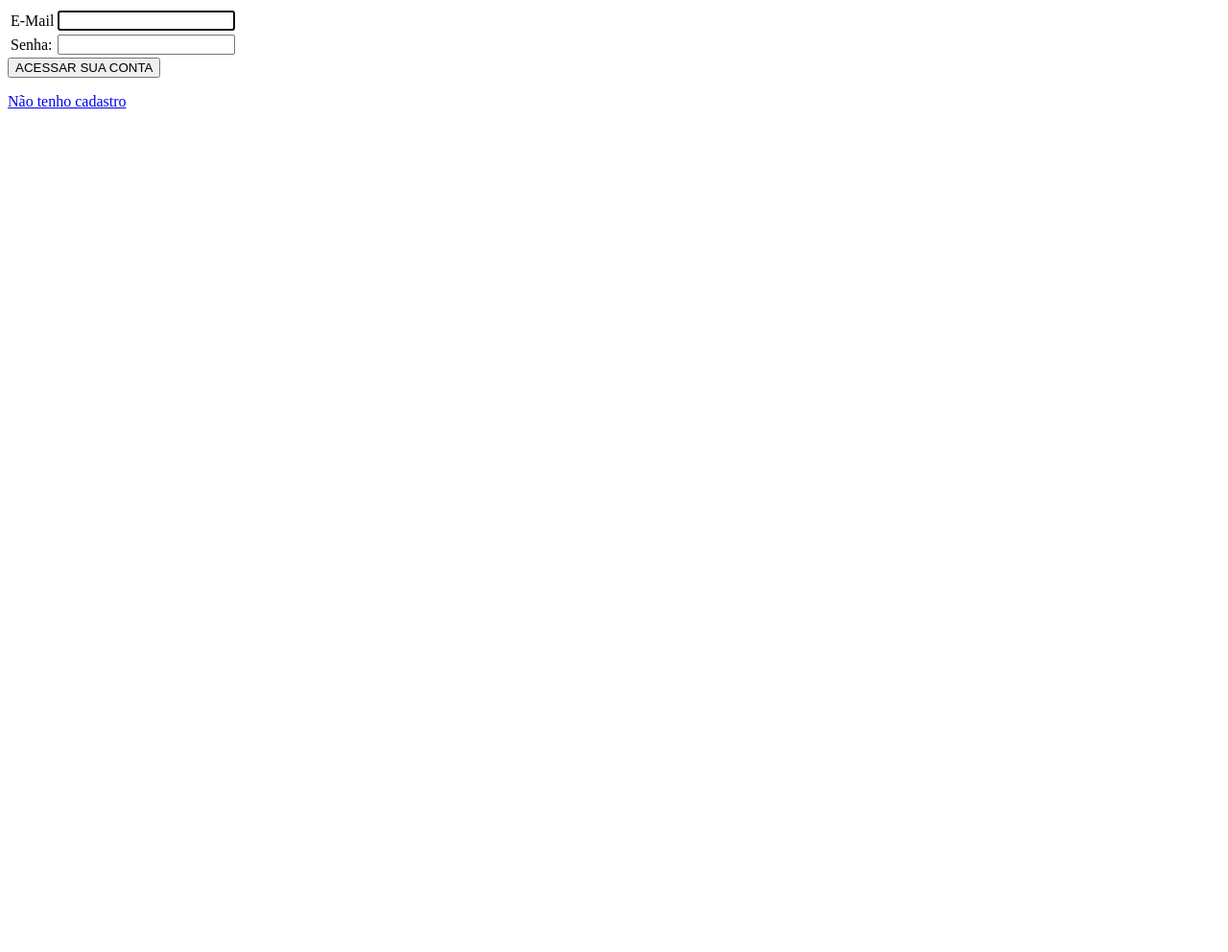
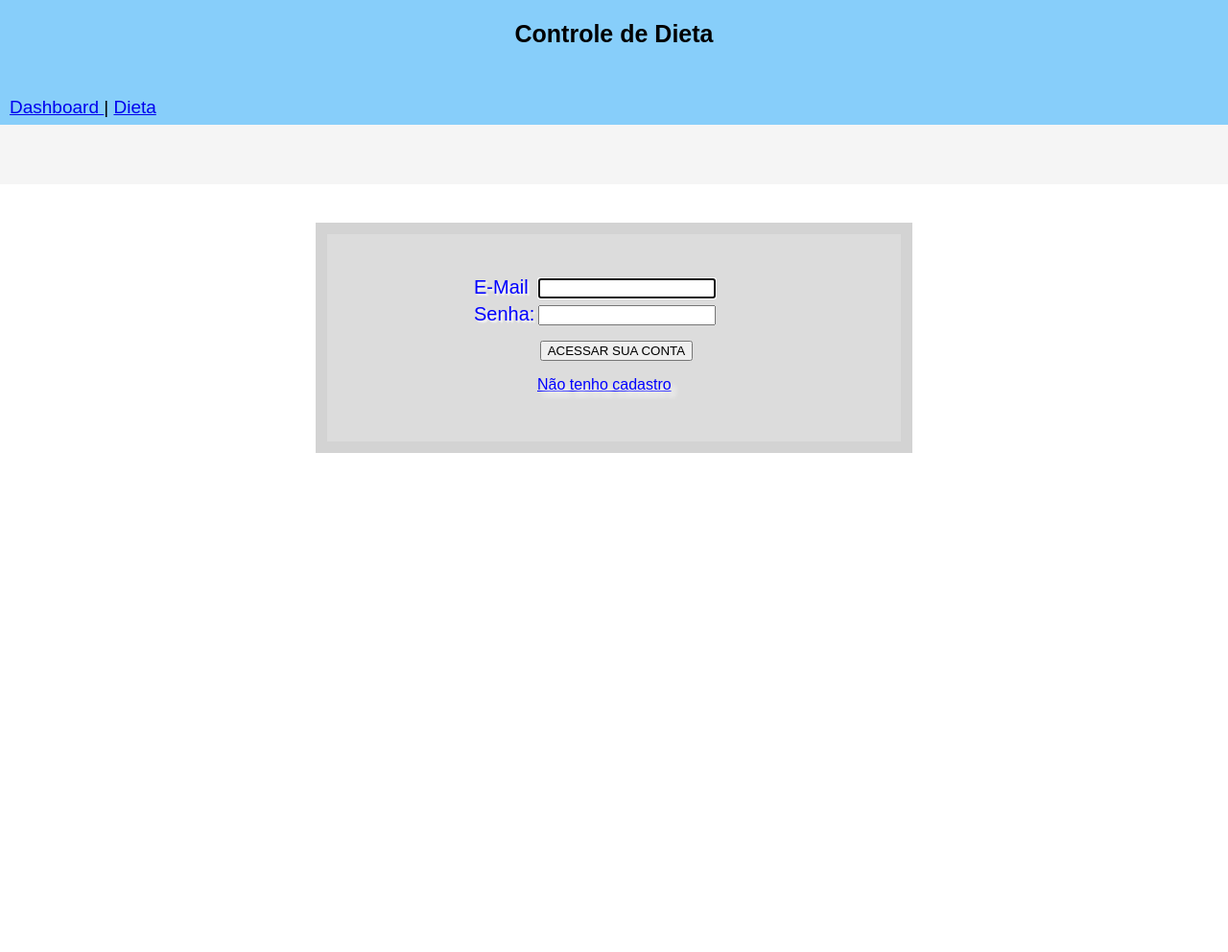
Before and after one commit to paulojecasi/controle-dieta, a Django app: page /accounts/login/ in a window 1280 px wide. Shown: the whole page at 96% size. Before the commit the page ends 113 px from the top, so only its background shows below. Run offline with Django 3.2, Linux system fonts and the light colour scheme.

Commit message:
implementado o link de acesso ao sistema e cadastro de usuario

```diff
--- a/ControleDieta/urls.py
+++ b/ControleDieta/urls.py
@@ -17,6 +17,8 @@ from django.contrib import admin
 from django.urls import path, include
 from django.conf import settings
 from django.conf.urls.static import static
+
+
 urlpatterns = [
     path('admin/', admin.site.urls),
     path('appdieta', include('app_dieta.urls')),
--- a/app_dieta/static/css/aplication.css
+++ b/app_dieta/static/css/aplication.css
@@ -9,22 +9,81 @@ body {
 
 header{
     width: 100%;
-    background-color:#00FA9A;                     /** cor de fundo **/
+    background-color:#87CEFA;                     /** cor de fundo **/
     height: 130px;
     font-size: 16px;
+    display: flex;
+    flex-direction: column;
+    padding: 0px;
+
 }
 
 header h2{
     font-size: 25px;
     text-align: center;
-    padding: 10px 0px 0px 0px;
+    padding: 0px 0px 0px 0px;
 }
 
 header .link{
     font-size: 19px;
-    padding: 35px 0px 0px 10px;
+    padding: 30px 0px 0px 10px;
 }
 
+#bt-acesso {
+    width: 100%;
+    height: 300px;
+    font-size: 22px;
+    /**padding: 60px 0px 0px 300px; **/
+
+    justify-content: center;
+
+
+}
+
+#bt-acesso #bt-minha-conta {
+    background-color: #00BFFF;
+    border: none;
+    color: white;
+    padding: 15px 32px;
+    text-align: center;
+    text-decoration: none;
+    display: inline-block;
+    margin: 4px 2px;
+    cursor: pointer;
+}
+
+#bt-acesso #bt-sem-cadastro {
+    background-color: #4682B4;
+    border: none;
+    color: white;
+    padding: 15px 32px;
+    text-align: center;
+    text-decoration: none;
+    display: inline-block;
+    margin: 4px 2px;
+    cursor: pointer;
+}
+
+
+
+.telaLogin{
+    font-family: Arial, sans-serif;
+    font-size: 20px;
+    color: blue;
+    text-shadow: 2px 2px 2px white;
+    position: absolute;
+    top: 192px;
+    left: 00px;
+    list-style: none;
+    text-decoration: none;
+   /** border: 1px outset rgba(255,255,255); **/
+
+    height: 100% ;                          /** altura do bloco **/
+    width: 100%;
+    margin: auto;
+    background-color: white;
+
+}
 .telaLogin{
     font-family: Arial, sans-serif;
     font-size: 20px;
@@ -90,4 +149,3 @@ header .link{
 
 
 }
-/** --------------------------------------------------------**/
--- a/app_dieta/templates/base.html
+++ b/app_dieta/templates/base.html
@@ -11,19 +11,25 @@
 </head>
 
 <body>
-  <header>
-    <h2> Controle de Dieta </h2>
+  <div class="container-fluid">
+    <div class="row">
+      <header class="col-sm-12">
+        <h2> Controle de Dieta </h2>
 
-    <div class="link">
-      <a href = "#"> Dashboard </a> |
-      <a href = "/accounts/login/"> Dieta </a>
+        <div class="link">
+          <a href = "#"> Dashboard </a> |
+          <a href = "#"> Dieta </a>
+        </div>
+      </header>
+      {% block main %}
+
+      {% endblock %}
     </div>
-  </header>
-   {% if user.is_authenticated %}
-        <h1> AUTENTICADO </h1>
-   {% else %}
-        <h1> NAO AUTENTICADO </h1>
-   {% endif %}
+  </div>
+
+
+
+
 
 </body>
 </html>
--- a/app_dieta/templates/registration/login.html
+++ b/app_dieta/templates/registration/login.html
@@ -1,7 +1,96 @@
-{% load static %}
+{% extends 'base.html' %}
+
+{% block main %}
+
+
+<style>
+    .telaLogin{
+        font-family: Arial, sans-serif;
+        font-size: 20px;
+        color: blue;
+        text-shadow: 2px 2px 2px white;
+        position: absolute;
+        top: 192px;
+        left: 00px;
+        list-style: none;
+        text-decoration: none;
+
+        height: 100% ;                          /** altura do bloco **/
+        width: 100%;
+        margin: auto;
+        background-color: white;
+
+    }
+    .telaLogin{
+        font-family: Arial, sans-serif;
+        font-size: 20px;
+        color: blue;
+        text-shadow: 2px 2px 2px white;
+        position: absolute;
+        top: 192px;
+        left: 00px;
+        list-style: none;
+        text-decoration: none;
+
+
+        height: 100% ;                          /** altura do bloco **/
+        width: 100%;
+        margin: auto;
+        background-color: white;
+
+    }
+
+
+    .telaLogin a#naoTenhoCadastro{
+        font-family: Arial, sans-serif;
+        font-size: 16px;
+        color: #0000FF;
+        text-shadow: 5px 5px 5px white;
+        position: absolute;
+        top: 190px;
+        left: 533px;
+
+        padding: 10px 10px 10px 27px;   /*  acima    50px  padding  */
+                                /*  direita  0px  padding  */
+                                /*  abaixo   00px padding  */
+                                /*  esquerda 30px  padding  */
+    }
+    .telaLogin a#naoTenhoCadastro:hover{  /** muda de cor qdo o cursor passa **/
+        color: #1E90FF;
+    }
+
+    .telaLogin form{
+        height: 22% ;                          /** altura do bloco **/
+        width: 35%;
+        margin: auto;
+        background-color: #DCDCDC;
+        border: 12px solid #D3D3D3;
+        padding: 40px 0px 0px 150px;   /*  acima    50px  padding  */
+                                /*  direita  0px  padding  */
+                                /*  abaixo   00px padding  */
+                                /*  esquerda 30px  padding  */
+        margin-top: 40px                    /** margem de cima **/
+
+
+    }
+    .botaoEntrar{
+
+        height: 0% ;                          /** altura do bloco **/
+        width: 68%;
+        margin: auto;
+        padding: 0px 0px 0px 0px;   /*  acima    50px  padding  */
+                                /*  direita  0px  padding  */
+                                /*  abaixo   00px padding  */
+                                /*  esquerda 30px  padding  */
+        margin-top: 10px;
+
+
+    }
+
+
+</style>
 
 <div class="telaLogin">
-
 
     {% if form.errors %}
     <p>Your username and password didn't match. Please try again.</p>
@@ -54,3 +143,4 @@
     -->
 
 </div>
+{% endblock %}
```
Also changed, not shown: ControleDieta/settings.py (+6 -1 lines), app_dieta/templates/index.html (+12 -1 lines).
